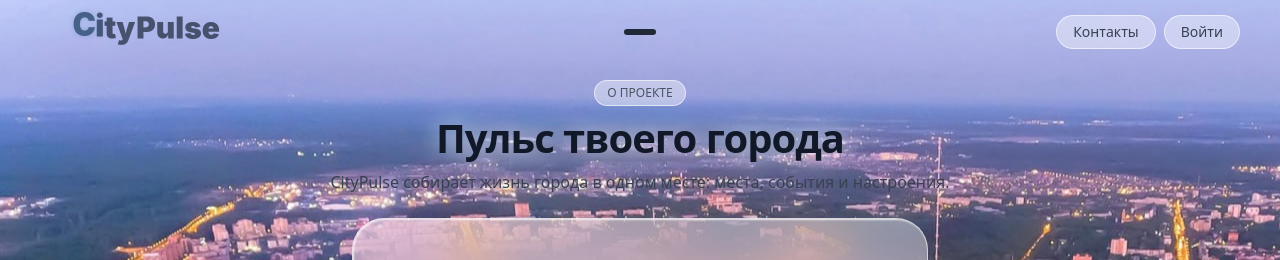
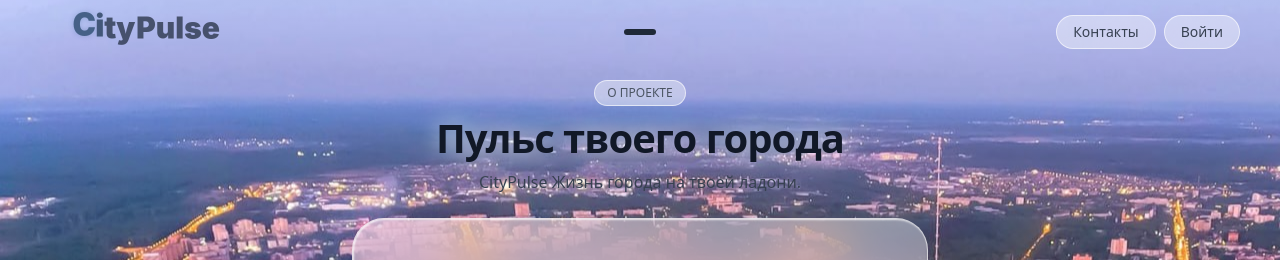
Before and after one commit to Maxim-5GHZ/CityPulse, a Next.js app in the folder frontend/: page / in a window 1280 px wide. Shown: the top 260 px of the page. Built offline with nearby package versions, Linux system fonts and the light colour scheme.

Commit message:
Сисанализ кейса 03: P0-P3, OL+3D, ветер/тени эвристикой, проекты

```diff
--- a/frontend/app/page.tsx
+++ b/frontend/app/page.tsx
@@ -106,7 +106,7 @@ export default function PresentationPage() {
       badge: 'О проекте',
       title: 'Пульс твоего города',
       subtitle:
-        'CityPulse собирает жизнь города в одном месте: места, события и настроения.',
+        'CityPulse Жизнь города на твоей ладони.',
       content: (
         <div className={`${cardCls} flex flex-col items-center gap-5`}>
           <div className="mx-auto flex justify-center">
```
Also changed, not shown: 1 other file (tests, documents, lock files or other folders).
